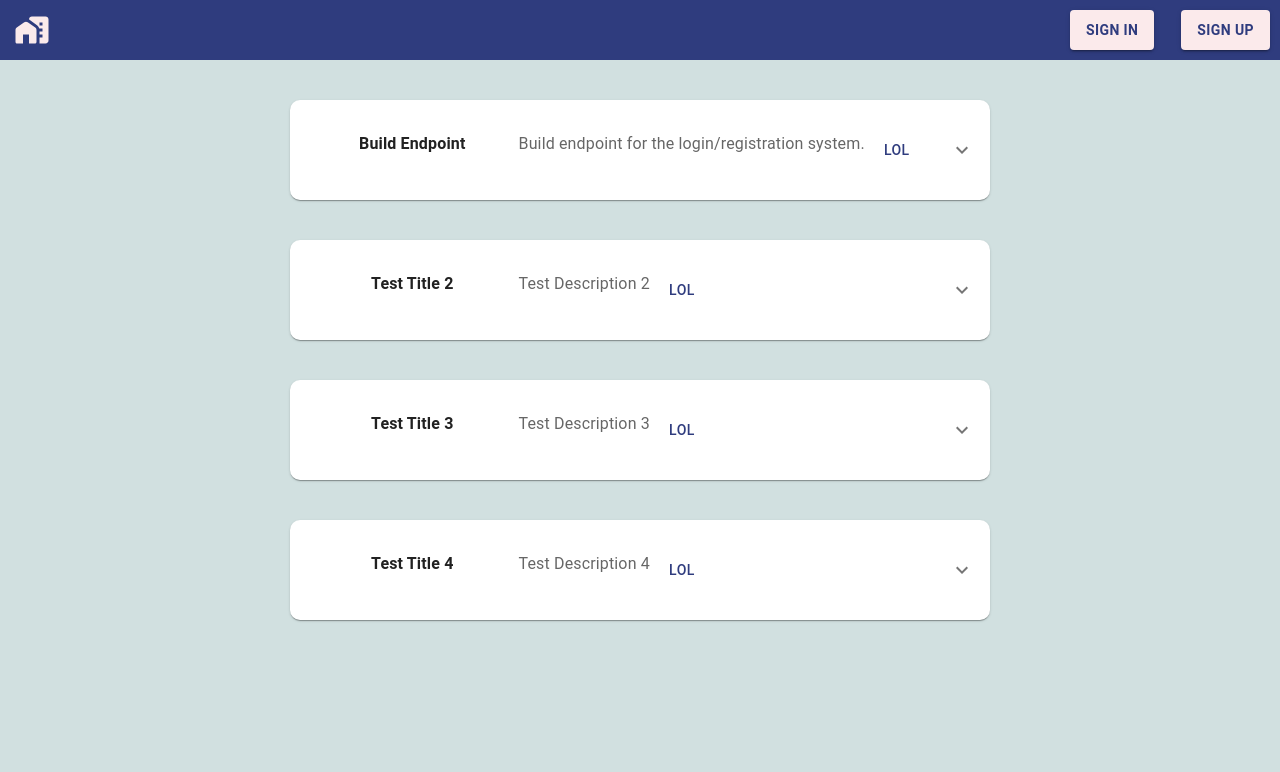
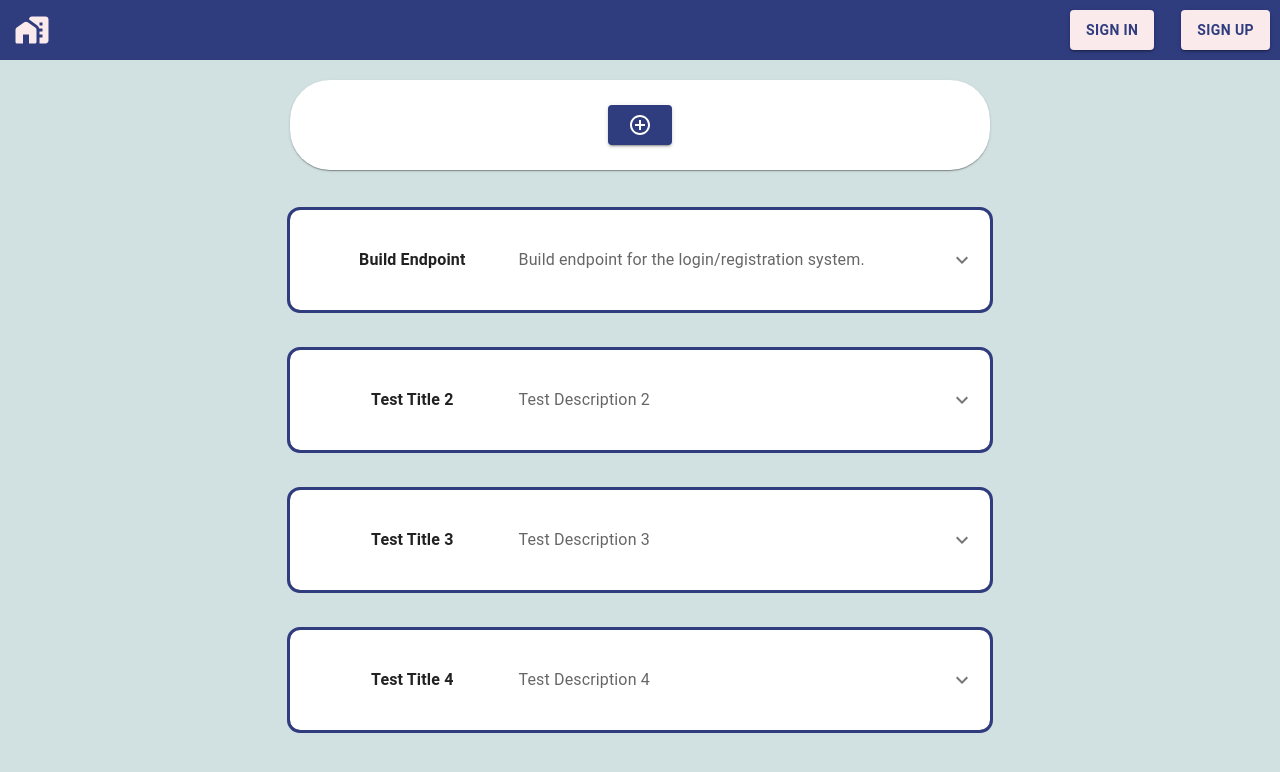
Before and after one commit to FRQ-ALS/task-manager-frontend, a React (Create React App) app: page /dashboard in a window 1280 px wide. Shown: the top 772 px of the page. Built offline with nearby package versions, Linux system fonts and the light colour scheme.

Commit message:
fixed dashboard options bar positioning

```diff
--- a/src/Components/Dashboard/Dashboard.css
+++ b/src/Components/Dashboard/Dashboard.css
@@ -1,9 +1,11 @@
 .container {
-  position: relative;
+  position: absolute;
   display: flex;
   flex-direction: column;
   align-items: center;
   gap: 40px;
+  left: 50%;
+  transform: translate(-50%, 0%);
   margin-top: 40px;
 }
 
@@ -12,6 +14,7 @@
   border-radius: 10px !important;
   align-items: center;
   width: 700px;
+  outline: 3px solid #2f3c7e;
 }
 
 .title {
@@ -38,4 +41,5 @@
   border-radius: 20px;
   width: 600px;
   height: 80px;
+  align-items: center;
 }
--- a/src/Components/Dashboard/Dashboard.js
+++ b/src/Components/Dashboard/Dashboard.js
@@ -5,10 +5,10 @@ import {
   AccordionSummary,
   Typography,
   Paper,
-  Button
+  Button,
 } from "@mui/material";
 import ExpandMoreIcon from "@mui/icons-material/ExpandMore";
-import CssBaseline from "@mui/material/CssBaseline";
+import DashboardBar from "../DashboardBar/DashboardBar";
 
 import "./Dashboard.css";
 
@@ -66,8 +66,10 @@ export default function Dashboard() {
   ];
 
   return (
-    <div className="container">
-      <CssBaseline />
+    <div className="dashboard-wrapper">
+      <DashboardBar/>
+
+      <div className="container">
       {tasks.map((task) => (
         <Accordion
           className="item"
@@ -85,15 +87,15 @@ export default function Dashboard() {
             aria-controls="panel1bh-content"
             id="panel1bh-header"
           >
-            <Typography sx={{ width: "33%", flexShrink: 0, fontWeight:'bold' }}>
+            <Typography
+              sx={{ width: "33%", flexShrink: 0, fontWeight: "bold" }}
+            >
               {task.title}
             </Typography>
             <Typography sx={{ color: "text.secondary" }}>
               {task.description}
             </Typography>
-            <Button>LOL</Button>
           </AccordionSummary>
-
           <AccordionDetails className="details">
             {stages.map((stage) => (
               <Paper className="paper">{stage.id}</Paper>
@@ -101,6 +103,7 @@ export default function Dashboard() {
           </AccordionDetails>
         </Accordion>
       ))}
+      </div>
     </div>
   );
 }
--- /dev/null
+++ b/src/Components/DashboardBar/DashboardBar.css
@@ -0,0 +1,16 @@
+.bar-container {
+    position: relative;
+    height: 90px;
+    width: 700px;
+    left: 50%;
+    border-radius: 40px !important;
+    transform: translate(-50%, 0%);
+    margin-top: 20px;
+    display: flex;
+    align-items: center;
+    justify-content: space-evenly;
+}
+
+.button {
+    border-radius: 30px;
+}
--- /dev/null
+++ b/src/Components/DashboardBar/DashboardBar.js
@@ -0,0 +1,15 @@
+import React from "react";
+
+import { Paper, Button } from "@mui/material";
+import AddCircleOutlineIcon from '@mui/icons-material/AddCircleOutline';
+
+import "./DashboardBar.css"
+
+export default function DashboardBar() {
+
+    return (<Paper className="bar-container">
+        <Button className="button" variant="contained">
+            <AddCircleOutlineIcon/>
+        </Button>
+    </Paper>)
+}
```
